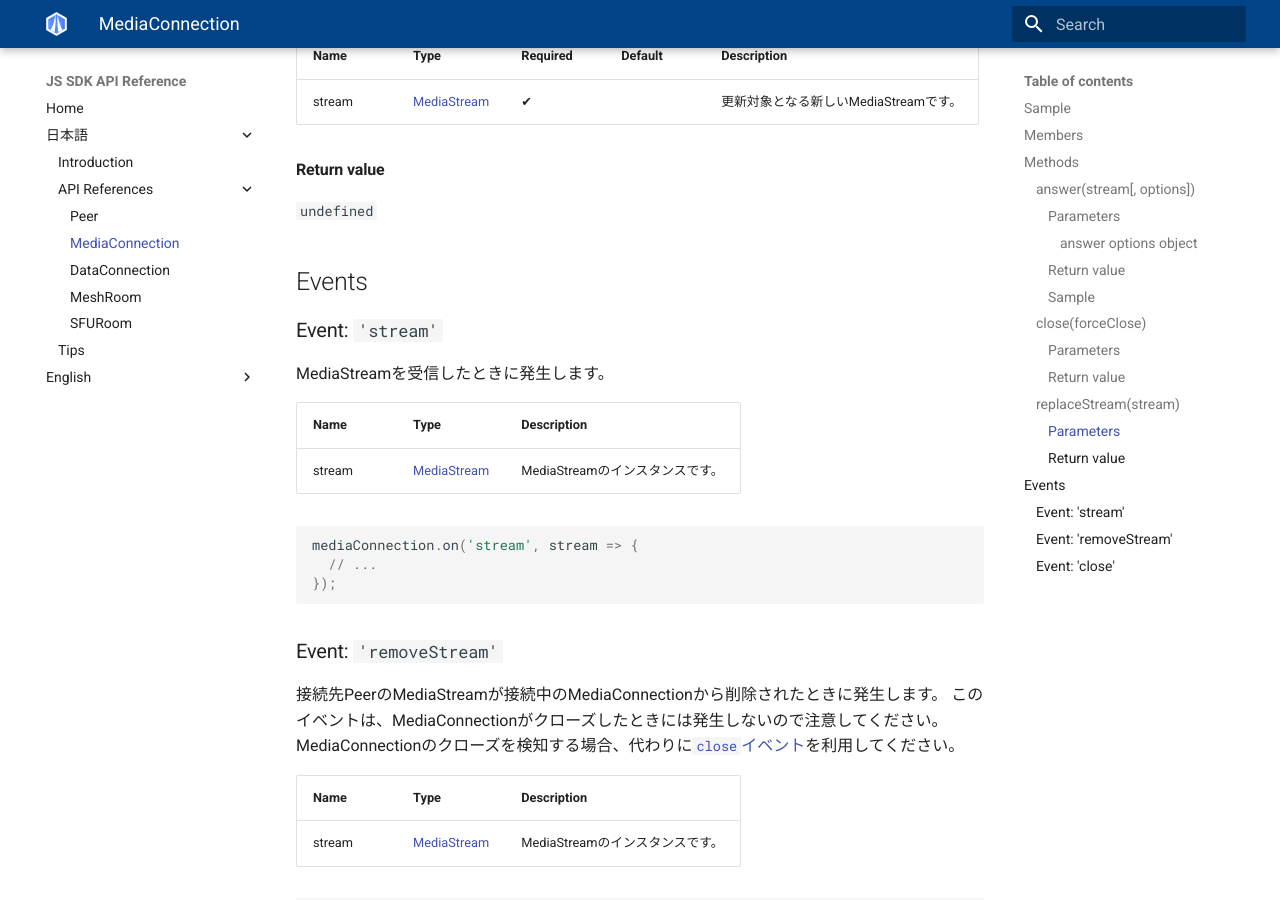
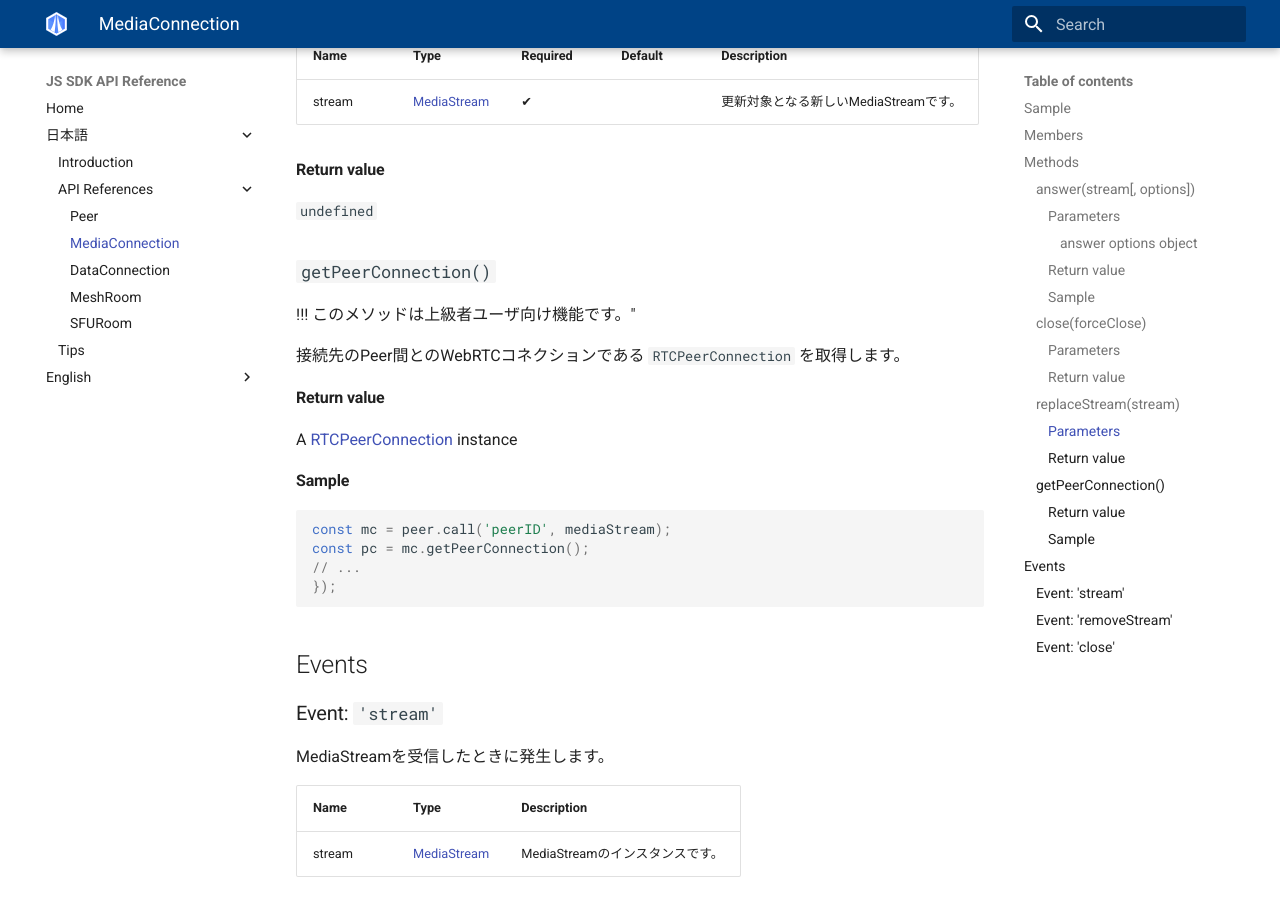
Before and after one commit to skyway/skyway-js-sdk-doc, an MkDocs documentation site: the page built from docs/ja/mediaconnection.md, in a window 1280 px wide and 900 px high, scrolled down 3073 px. Built offline with MkDocs 1.6.1 and Material for MkDocs 9.7.7, drawn with Linux system fonts in a browser that asks for light colours.

Commit message:
Add descriptions about getPeerConnection()

````diff
--- a/docs/ja/mediaconnection.md
+++ b/docs/ja/mediaconnection.md
@@ -98,6 +98,25 @@ peer.on('call', mediaConnection => {
 
 `undefined`
 
+### `getPeerConnection()`
+
+!!! このメソッドは上級者ユーザ向け機能です。"
+
+接続先のPeer間とのWebRTCコネクションである `RTCPeerConnection` を取得します。
+
+#### Return value
+
+A [RTCPeerConnection](https://developer.mozilla.org/ja/docs/Web/API/RTCPeerConnection) instance
+
+#### Sample
+
+```js
+const mc = peer.call('peerID', mediaStream);
+const pc = mc.getPeerConnection();
+// ...
+});
+```
+
 ## Events
 
 ### Event: `'stream'`
````
Also changed, not shown: docs/en/mediaconnection.md (+19 -0 lines).
